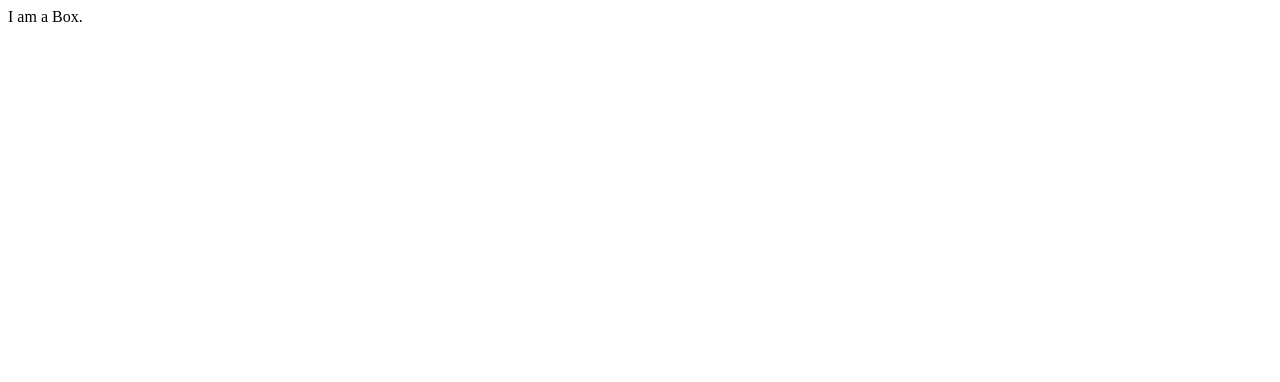
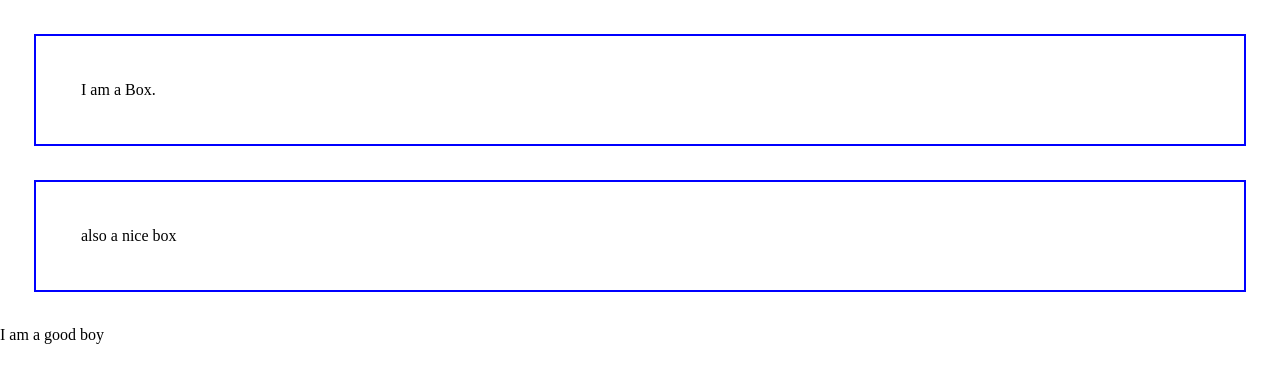
Before and after one commit to roshaangupta/SIGMA-course, a plain HTML site: page video23/index.html in a window 1280 px wide. Drawn offline with Linux system fonts and the light colour scheme.

Commit message:
Please enter the commit message for your changes. Lines starting with '#' will be ignored, and an empty message aborts the commit.
On branch main
Your branch is up to date with 'origin/main'.

Changes to be committed:
	modified:   video23/index.html
	new file:   video24/index.html

Changes not staged for commit:
	modified:   video3 (modified content)

```diff
--- a/video23/index.html
+++ b/video23/index.html
@@ -1,17 +1,37 @@
 <!DOCTYPE html>
 <html lang="en">
+
 <head>
     <meta charset="UTF-8">
     <meta name="viewport" content="width=device-width, initial-scale=1.0">
     <title>CSS Display Property</title>
     <style>
+        * {
+            margin: 0;
+            padding: 0;
+        }
 
+        .box {
+            border: 2px solid blue;
+            display: inline block;
+            padding: 45px;
+            margin: 34px;
+
+        }
+        .box1{
+            display: none;
+        }
     </style>
 </head>
+
 <body>
-    <div>
+    <div class="box">
         I am a Box.
     </div>
+    <div class="box"> also a nice box</div>
 
+    <span>I am a good</span>
+    <span>boy</span>
 </body>
+
 </html>
```
Also changed, not shown: video24/index.html (added).
